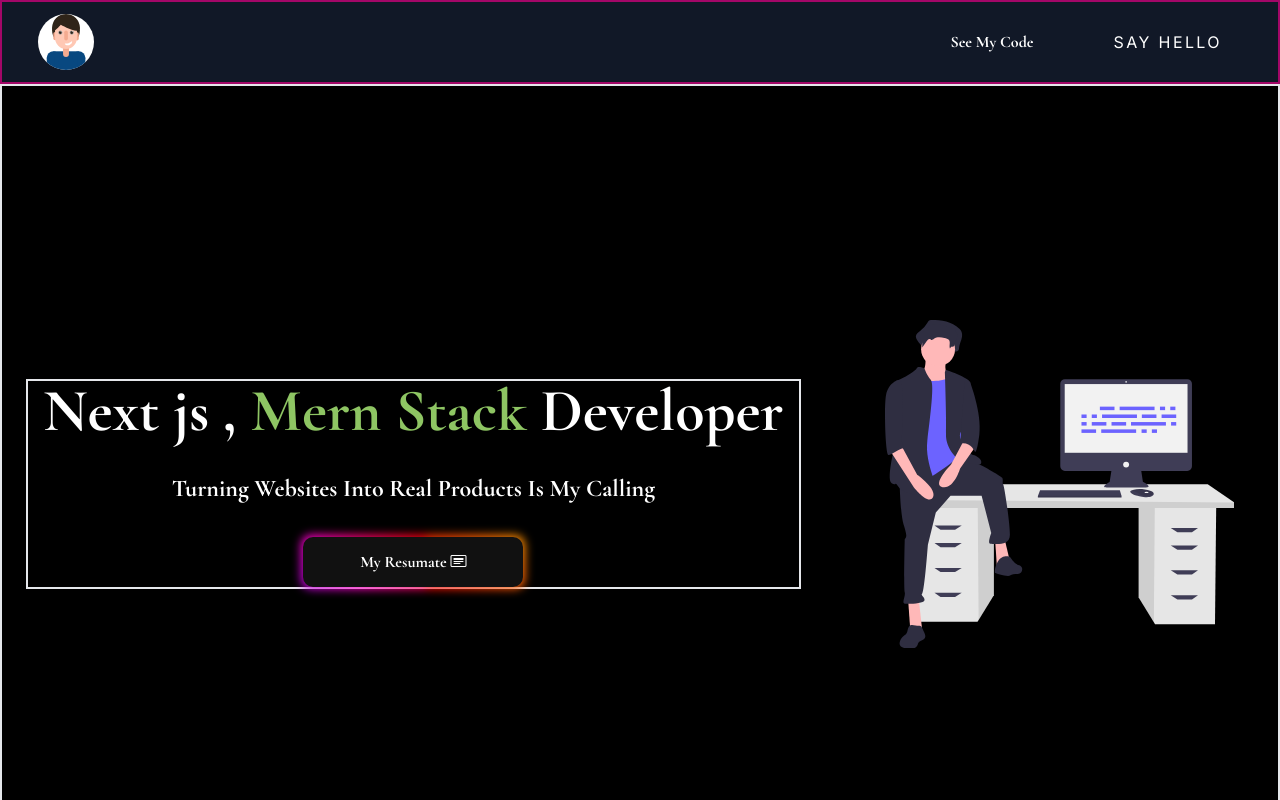
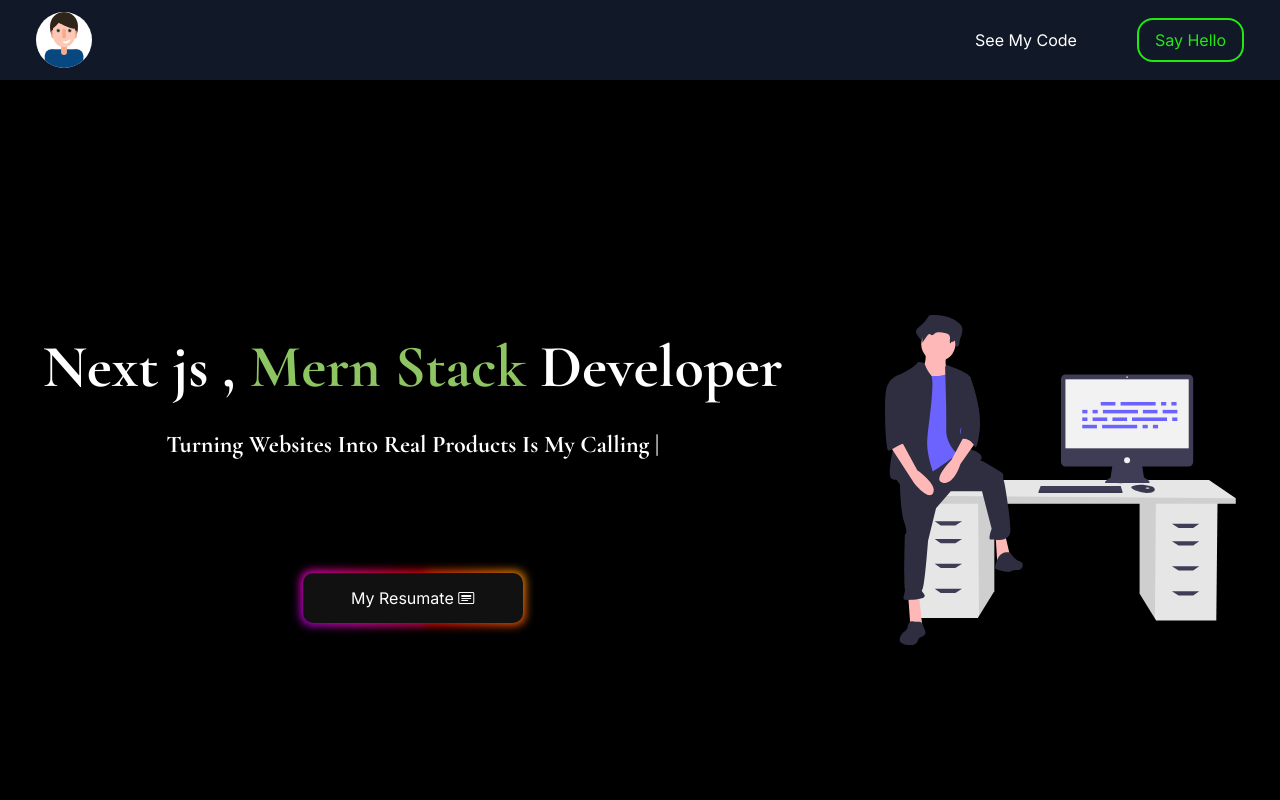
Before and after one commit to abderehmen02/MyPortfolio, a Next.js app: page / in a window 1280 px wide. Shown: the top 800 px of the page. Built offline with nearby package versions, Linux system fonts and the light colour scheme.

Commit message:
completing elegant hero

```diff
--- a/package.json
+++ b/package.json
@@ -21,6 +21,7 @@
     "postcss": "8.4.24",
     "react": "18.2.0",
     "react-dom": "18.2.0",
+    "react-type-animation": "^3.1.0",
     "tailwindcss": "3.3.2",
     "typescript": "5.1.3"
   }
--- a/src/app/globals.css
+++ b/src/app/globals.css
@@ -3,7 +3,13 @@
 @tailwind utilities;
 
 
-
+:root {
+  --primaryDark :  "#64AD5E" ;
+  --primaryLight : "#24E713"  ;
+  --secondaryLight : "#FF3DB5" ;
+  --secondaryDark : "#A30768" ;
+  --whiteYellwed : "#ededbe" ;
+}
 :root {
   --foreground-rgb: 0, 0, 0;
   --background-start-rgb: 214, 219, 220;
@@ -20,6 +26,7 @@
 
 body {
   color: rgb(var(--foreground-rgb));
+  scroll-behavior:  smooth;
   background: linear-gradient(
       to bottom,
       transparent,
@@ -93,51 +100,3 @@ body {
   50% { background-position: 400% 0; }
   100% { background-position: 0 0; }
 }
-
-
-/* primary button styling */
-
-.button {
-  display: inline-block;
-  padding: .75rem 1.25rem;
-  border-radius: 10rem;
-  color: #fff;
-  text-transform: uppercase;
-  font-size: 1rem;
-  letter-spacing: .15rem;
-  transition: all .3s;
-  position: relative;
-  overflow: hidden;
-  z-index: 1;
-}
-
-
-.button:after {
-  content: '';
-  position: absolute;
-  bottom: 0;
-  left: 0;
-  width: 100%;
-  height: 100%;
-  background-color: "#0cf";
-  border-radius: 10rem;
-  z-index: -2;
-}
-.button:before {
-  content: '';
-  position: absolute;
-  bottom: 0;
-  left: 0;
-  width: 0%;
-  height: 100%;
-  background-color: darken("#0cf", 15%);
-  transition: all .3s;
-  border-radius: 10rem;
-  z-index: -1;
-}
-.button:hover {
-  color: #fff;
-  &:before {
-    width: 100%;
-  }
-}
--- a/src/components/heading.tsx
+++ b/src/components/heading.tsx
@@ -3,7 +3,7 @@ import { MyAvatar } from "./Layout/svgIcon"
 import { OutlinedBtn, PrimaryBtn } from "@/ui/buttons"
 
 export const HomeHeading = ()=>{
-  return  <div className="sticky top-0 bg-gray-900 text-white flex w-full border-2 items-center justify-between px-9 py-3  z-50  border-secondaryDark" >
+  return  <div className="sticky top-0 bg-gray-900 text-white flex w-full  items-center justify-between px-9 py-3  z-50  " >
 <div className="h-14 flex relative" > <MyAvatar/></div>
 <div className="flex gap-11" >
 <OutlinedBtn>See My Code</OutlinedBtn>
--- a/src/components/hero.tsx
+++ b/src/components/hero.tsx
@@ -3,13 +3,16 @@ import { MyImg } from "./Layout/myImg"
 import { HeroSvg } from "@/ui/logos/HeroSvg"
 import { HeroTextAnimation } from "@/ui/animations/HeroText"
 import { PrimaryBtn, TextButton } from "@/ui/buttons"
+import { HeroTextTyping } from "@/ui/animations/HeroTyping"
 
 
 export const Hero : React.FC = ()=>{
-return <div className="flex bg-black px-6   text-white gap-16 border-2 relative h-screen  py-20 w-full  items-center justify-center">
-<div className="flex-col items-center w-8/12 flex justify-center gap-8 border-2" >
+return <div className="flex bg-black px-6   text-white gap-16  relative h-screen  py-20 w-full  items-center justify-center">
+<div className="flex-col items-center w-8/12 flex justify-center gap-8 " >
 <BlodText className="text-6xl text-center font-bold w-fit" >Next js , <HeroTextAnimation> Mern Stack </HeroTextAnimation> Developer </BlodText>
-<BlodText className="text-2xl  capitalize font-bold w-fit text-center" > turning websites into real products is my calling </BlodText>
+<BlodText className="text-2xl h-28  capitalize font-bold w-fit text-center" >
+<HeroTextTyping/>
+</BlodText>
 <TextButton>My Resumate   <i className="bi bi-card-heading"></i></TextButton>
 </div>
 <div className="flex py-12 px-5 text-white w-4/12 items-center justify-center gap-24"  >
--- /dev/null
+++ b/src/ui/animations/HeroTyping.tsx
@@ -0,0 +1,40 @@
+"use client"
+
+import { TypeAnimation } from 'react-type-animation';
+
+export const HeroTextTyping = () => {
+  return (
+    <TypeAnimation
+      sequence={[
+        // Same substring at the start will only be typed out once, initially
+        'turning websites into real products is my calling ',
+        5000, // wait 1s before replacing "Mice" with "Hamsters"
+        'Building exceptional web experiences using the MERN stack is my passion.',
+        5000,
+        'Crafting visually stunning interfaces with Material UI and Figma is my expertise.',
+        5000,
+        'Leveraging the power of Next.js to create lightning-fast, server-rendered applications.',
+        5000 ,
+
+
+
+
+
+
+        'Utilizing Git for efficient version control and seamless collaboration in development projects.',
+        5000,
+        'Bringing together cutting-edge technologies to develop innovative and impactful web products.',
+        5000,
+        'Ensuring high-quality code and adhering to industry best practices in web development.',
+        5000 ,
+        'Passionate about delivering exceptional user experiences through responsive and intuitive designs.'
+
+      ]}
+      wrapper="span"
+      speed={50}
+      omitDeletionAnimation={true}
+      style={{  display: 'inline-block' }}
+      repeat={1}
+    />
+  );
+};
--- a/src/ui/buttons.tsx
+++ b/src/ui/buttons.tsx
@@ -8,18 +8,18 @@ type ButtonProps = ButtonHTMLAttributes<HTMLButtonElement>;
 
 
 export const PrimaryBtn : React.FC<ButtonProps> = ({children , className , ...props})=>{
-    return     <button {...props} className=" button" >
-    {children}
-        </button>
+    return       <button {...props} className="px-4 py-2 text-primaryLight border-2 border-primaryLight   hover:border-primaryDark  hover:bg-primaryDark hover:text-white rounded-2xl  relative primaryBtn" >
+    <div className='darkPrimary' ></div>   {children}
+            </button>
 }
 
 export const OutlinedBtn : React.FC<ButtonProps> = ({children , className , ...props})=>{
-    return    <button {...props} className="px-4 py-2 primaryBtn" >
-<div className='DarkBtn' ></div> <BlodText>   {children}</BlodText>
+    return    <button {...props} className="px-4 py-2 hover:text-secondaryLight" >
+<div className='DarkBtn' ></div>    {children}
         </button>
 }
 
 
 export const TextButton : React.FC<ButtonProps> = ({children , className , ...props})=>{
-    return <button {...props}  className="glow-on-hover" ><BlodText className=''>{children}</BlodText></button>
+    return <button {...props}  className="glow-on-hover" >{children}</button>
 }
```
Also changed, not shown: 1 other file (tests, documents, lock files or other folders).
